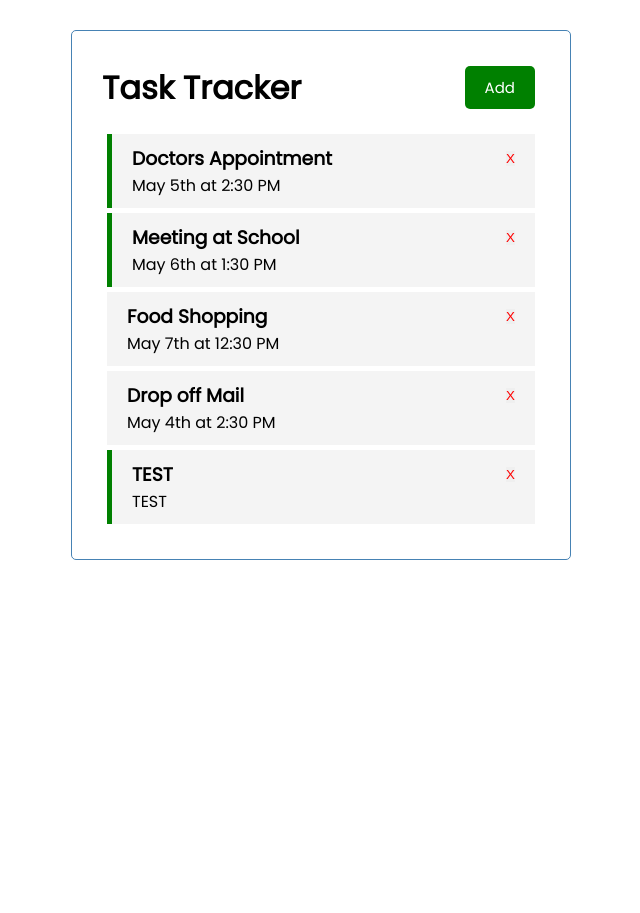
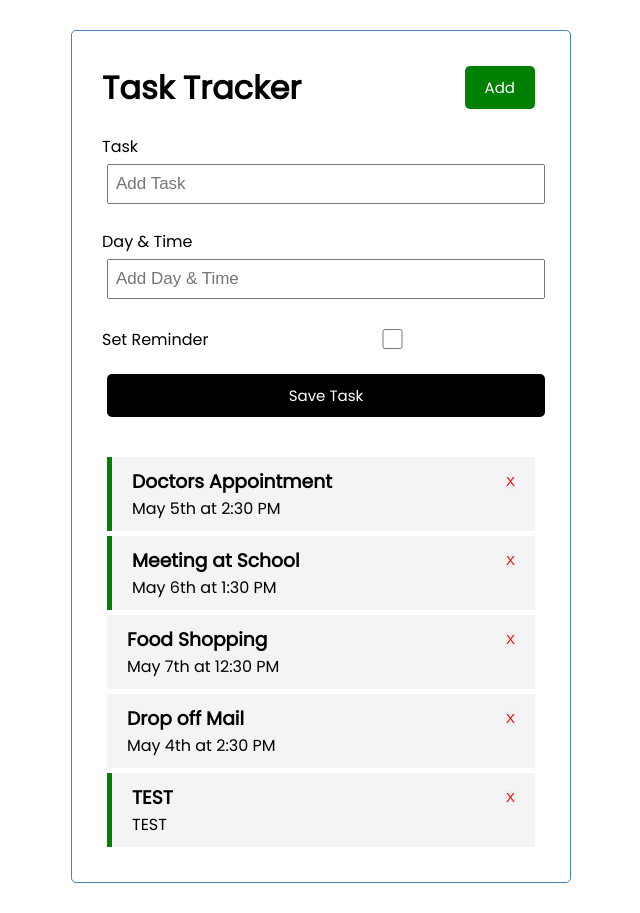
Before and after one commit to agrimes23/AngularTaskTrackerPractice, an Angular app: page / in a window 1280 px wide. Shown: the whole page, without its empty margins (319-959 px from the left). Before the commit the page ends 800 px from the top, so only its background shows below. Built offline with nearby package versions, Linux system fonts and the light colour scheme; data requests are answered from the project's data file.

Commit message:
made the add component, will route it to create route later

```diff
--- a/src/app/app.module.ts
+++ b/src/app/app.module.ts
@@ -7,6 +7,7 @@
 import { ButtonComponent } from './components/button/button.component';
 import { TasksComponent } from './components/tasks/tasks.component';
 import { TaskItemComponent } from './components/task-item/task-item.component';
+import { AddTaskComponent } from './components/add-task/add-task.component';
 
 @NgModule({
   declarations: [
@@ -14,7 +15,8 @@
     HeaderComponent,
     ButtonComponent,
     TasksComponent,
-    TaskItemComponent
+    TaskItemComponent,
+    AddTaskComponent
   ],
   imports: [
     BrowserModule,
--- /dev/null
+++ b/src/app/components/add-task/add-task.component.html
@@ -0,0 +1,15 @@
+<form class="add-form">
+    <div class="form-control">
+        <label for="text">Task</label>
+        <input type="text" name="text" id="text" placeholder="Add Task"/>
+    </div>
+    <div class="form-control">
+        <label for="day">Day & Time</label>
+        <input type="text" name="day" id="day" placeholder="Add Day & Time"/>
+    </div>
+    <div class="form-control form-control-check">
+        <label for="reminder">Set Reminder</label>
+        <input type="checkbox" name="reminder" id="reminder" />
+    </div>
+    <input type="submit" value="Save Task" class="btn btn-block" />
+</form>
--- a/src/app/components/tasks/tasks.component.html
+++ b/src/app/components/tasks/tasks.component.html
@@ -1,5 +1,6 @@
 <!-- one way you can loop through the tasks: *ngFor
 <p *ngFor="let task of tasks">{{task.text}}</p> -->
+<app-add-task></app-add-task>
 <app-task-item
     *ngFor="let task of tasks"
     [task]="task"
```
Also changed, not shown: src/app/components/add-task/add-task.component.ts (added, +11 -0 lines), src/app/components/add-task/add-task.component.css (added), 1 other file (tests, documents, lock files or other folders).
